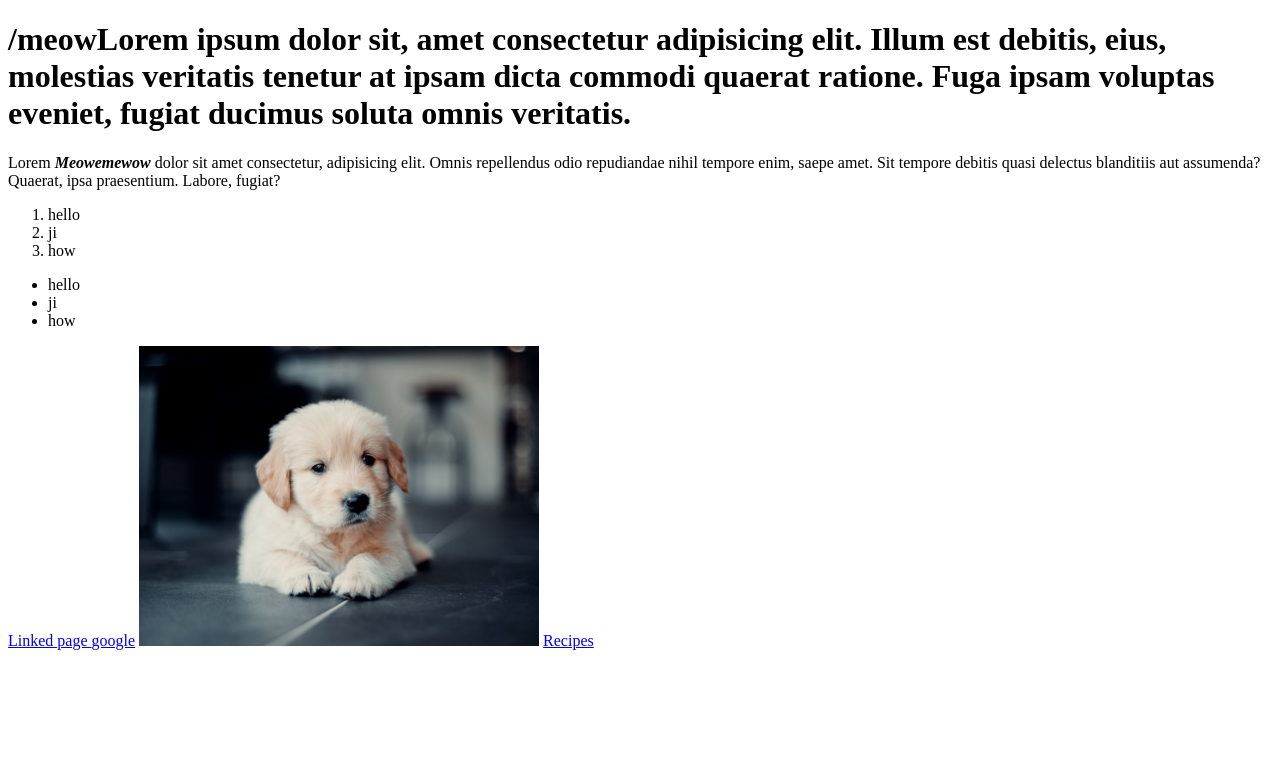
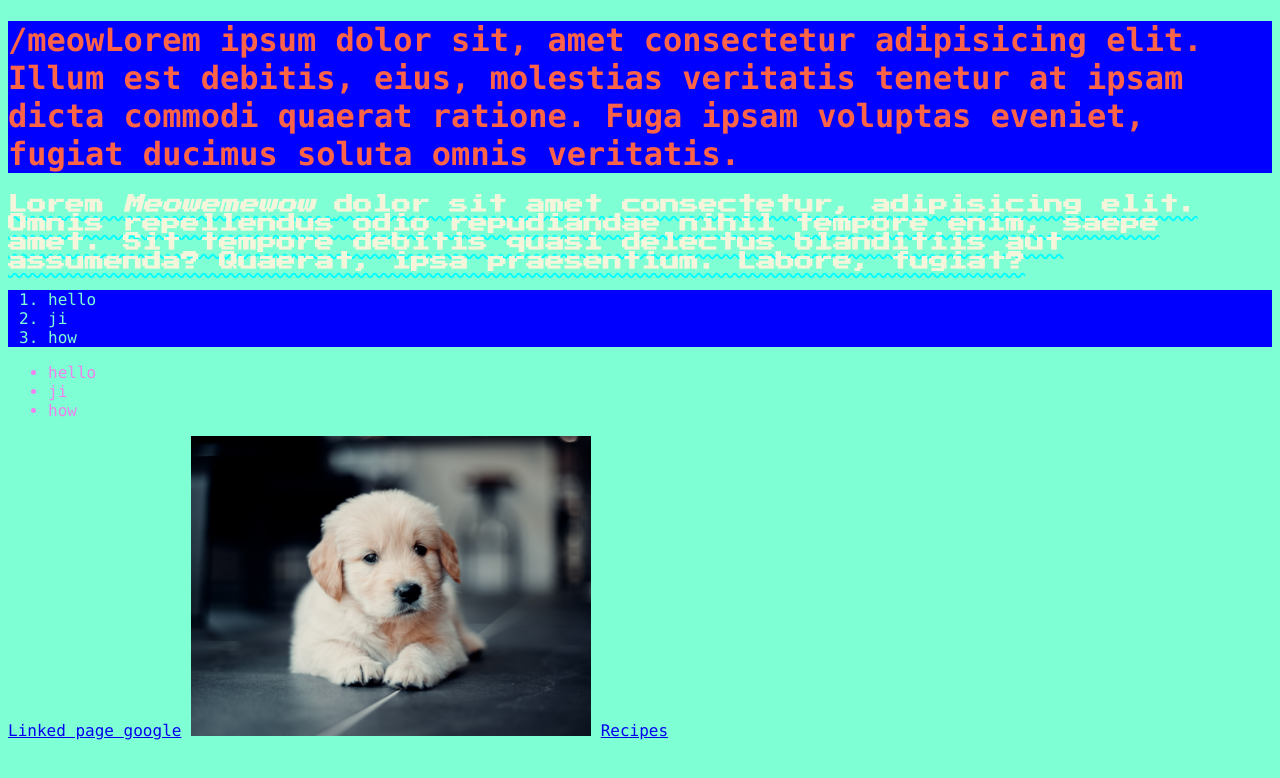
Before and after one commit to explooo/exp, a plain HTML site: page index.html in a window 1280 px wide. Drawn offline with Linux system fonts and the light colour scheme.

Commit message:
added CSS code for the first time

```diff
--- a/index.html
+++ b/index.html
@@ -5,12 +5,14 @@
     <meta http-equiv="X-UA-Compatible" content="IE=edge">
     <meta name="viewport" content="width=device-width, initial-scale=1.0">
     <title>Hello ji</title>
+    <link rel="stylesheet" href="style.css">
+    <link href="https://fonts.googleapis.com/css2?family=Press+Start+2P&display=swap" rel="stylesheet">
 </head>
 <body>
-    <h1><strong>/meow</strong>Lorem ipsum dolor sit, amet consectetur adipisicing elit. Illum est debitis, eius, molestias veritatis tenetur at ipsam dicta commodi quaerat ratione. Fuga ipsam voluptas eveniet, fugiat ducimus soluta omnis veritatis.</h1>
-    <p>Lorem <strong><em>Meowemewow </em> </strong> dolor sit amet consectetur, adipisicing elit. Omnis repellendus odio repudiandae nihil tempore enim, saepe amet. Sit tempore debitis quasi delectus blanditiis aut assumenda? Quaerat, ipsa praesentium. Labore, fugiat?</p>
+    <h1 id="haha" class="ji"><strong>/meow</strong>Lorem ipsum dolor sit, amet consectetur adipisicing elit. Illum est debitis, eius, molestias veritatis tenetur at ipsam dicta commodi quaerat ratione. Fuga ipsam voluptas eveniet, fugiat ducimus soluta omnis veritatis.</h1>
+    <p id="para">Lorem <strong><em>Meowemewow </em> </strong> dolor sit amet consectetur, adipisicing elit. Omnis repellendus odio repudiandae nihil tempore enim, saepe amet. Sit tempore debitis quasi delectus blanditiis aut assumenda? Quaerat, ipsa praesentium. Labore, fugiat?</p>
     <!--meowmoew-->
-    <ol>
+    <ol id="list" class="ji">
         <li>hello</li>
         <li>ji</li>
         <li>how</li>
--- /dev/null
+++ b/style.css
@@ -0,0 +1,29 @@
+body{
+    color: violet;
+    background-color: aquamarine;
+    font-family: "consolas",Arial, Helvetica, sans-serif,'Segoe UI', Tahoma, Geneva, Verdana, sans-serif ;
+
+}
+p{
+    color: beige;
+    font-family: "press Start 2P";
+    font-weight: bolder;
+    font-size: larger;
+    text-decoration: cyan wavy underline;
+}
+ol{
+    color:greenyellow
+}
+#para1{
+    color: blue;
+}
+#list{
+    color:aquamarine
+}
+#haha{
+    color:tomato
+}
+
+.ji{
+    background-color: blue;
+}
```
